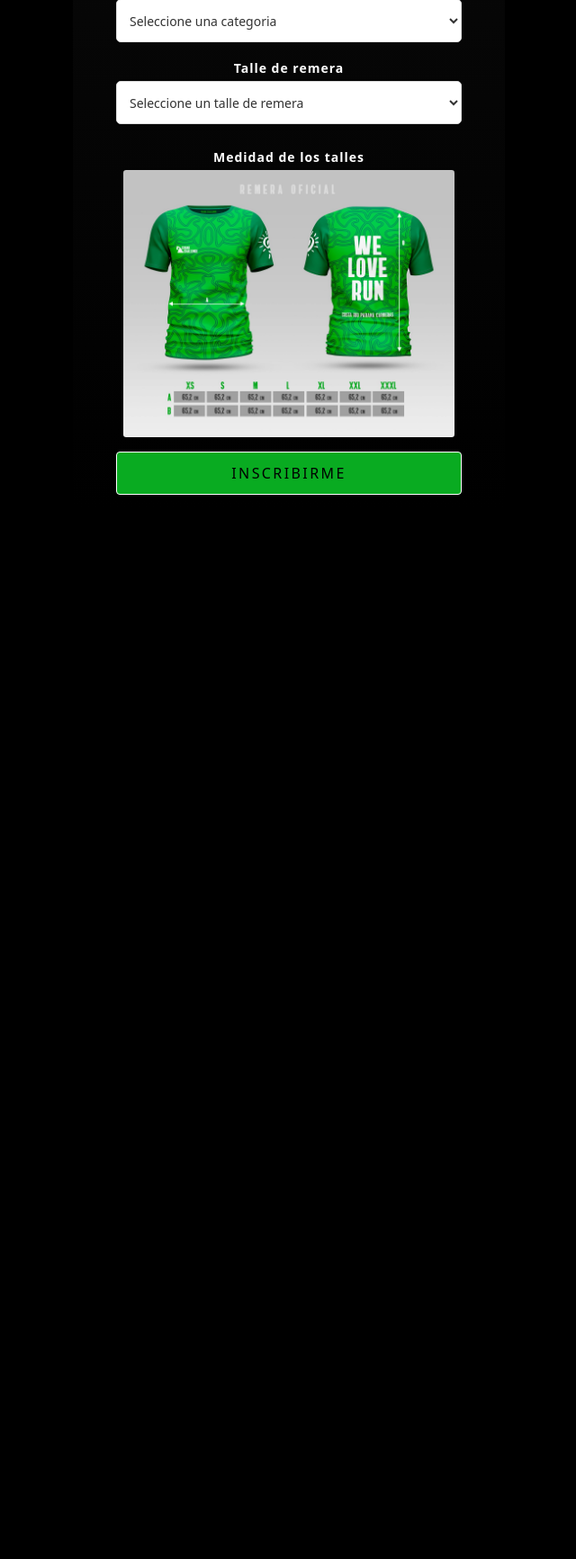
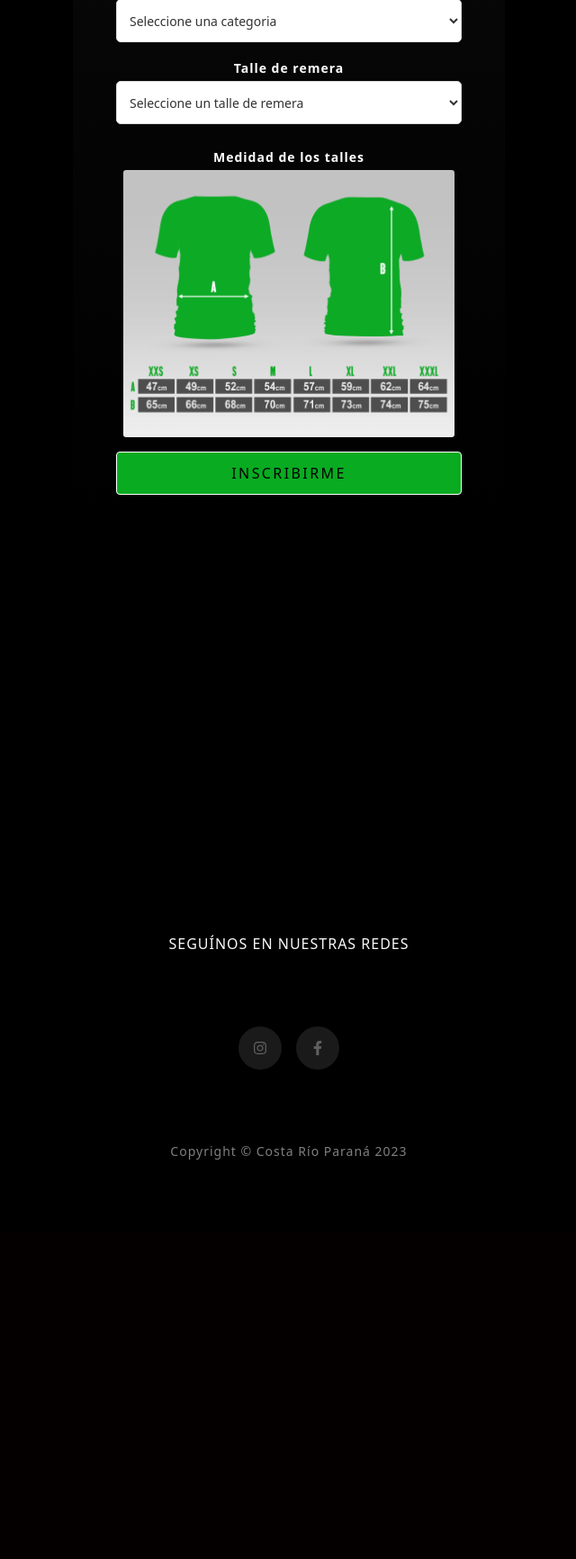
Before and after one commit to gidaszewski/webcrp, a Django app: page /registro/ in a window 1280 px wide. Shown: the part 1227-2960 px from the top of the page at 90% size, without its empty margins (319-959 px from the left). After the commit the page ends 2516 px from the top, so only its background shows below. Run offline with Django 3.2, Linux system fonts and the light colour scheme; some libraries are stand-ins or nearby versions.

Commit message:
Arreglos: imagen talles, formularios y redes

```diff
--- a/Nosotros/static/webcrp/css/formularios.css
+++ b/Nosotros/static/webcrp/css/formularios.css
@@ -143,11 +143,11 @@
 
   .btn-primary {
     color: #000000;
-    background-color: #09AB21;
+    background-color: #67c29c;
     border-color: #ffffff;
   }
   .btn-primary:hover {
-    color: #09AB21;
+    color: #67c29c;
     background-color: #060606;
     border-color: #50817e;
   }
@@ -167,7 +167,7 @@
   }
   .btn-primary:disabled, .btn-primary.disabled {
     color: #000000;
-    background-color: #09AB21;
+    background-color: #67c29c;
     border-color: #ffffff;
   }
   button {
--- a/Registro/models.py
+++ b/Registro/models.py
@@ -2,7 +2,7 @@
 
 # Create your models here.
 tipos_categorias = [
-    (0, 'Seleccione una categoria'),
+    ("", 'Seleccione una categoria'),
     (1, 'Edad: 15-20 años'),
     (2, 'Edad: 20-25 años'),
     (3, 'Edad: 25-30 años'),
@@ -16,7 +16,7 @@
     (11, 'Edad: +70 años')
 ]
 tipos_remeras = [
-    (0, 'Seleccione un talle de remera'),
+    ("", 'Seleccione un talle de remera'),
     (1, 'XS'),
     (2, 'S'),
     (3, 'M'),
@@ -24,7 +24,7 @@
     (5, 'XL')
 ]
 tipos_generos = [
-    (0, 'Seleccione su genero'),
+    ("", 'Seleccione su genero'),
     (1, 'Masculino'),
     (2, 'Femenino'),
     (3, 'Otros')
@@ -33,7 +33,7 @@
     nombre = models.CharField(max_length=40, null=True)
     apellido = models.CharField(max_length=40, null=True)
     genero = models.CharField(max_length=40, null=True,
-            choices=tipos_generos, default=0)
+            choices=tipos_generos, default="")
     fecha_de_nacimiento = models.DateField(null=True)
     pais = models.CharField(max_length=40, null=True)
     estado = models.CharField(max_length=40, null=True)
@@ -41,7 +41,7 @@
     telefono = models.IntegerField(null=True)
     grupo_de_running = models.CharField(max_length=40, null=True)
     talle_de_remera = models.CharField(max_length=40, null=True,
-            choices=tipos_remeras, default=0)
+            choices=tipos_remeras, default="")
     categoria  = models.CharField(max_length=40, null=True,
-            choices=tipos_categorias, default=0)
+            choices=tipos_categorias, default="")
     email=models.EmailField()
--- a/Registro/templates/Registro/registro.html
+++ b/Registro/templates/Registro/registro.html
@@ -24,7 +24,7 @@
                 <h1 class="mx-auto my-0 text-uppercase"
                     >CHANÁ CHALLENGE</h1>
 
-                <form method="post" action="{% url 'completado' %}">
+                <form method="post" action="{% url 'completado' %}" enctype="multipart/form-data">
                     {% csrf_token %}
                     <div class="d-flex justify-content-center">
                         <div class="pe-5 ps-5 rounded text-secondary shadow" style="width: 30rem; background: linear-gradient(to bottom, #43434338, black);">
@@ -81,7 +81,7 @@
                                 {{ form.talle_de_remera }}
                             </div> <br>
                             <label>Medidad de los talles</label>
-                            <img class="foto-remera" src="{% static 'webcrp/images/foto_remera.jpg' %}" alt="foto_remera">
+                            <img class="foto-remera" src="{% static 'webcrp/images/foto_remera.png' %}" alt="foto_remera">
                             <div class="d-flex gap-2 justify-content-center mt-3 mb-3">
                                 <input type="submit" class="btn btn-primary" value="Inscribirme">
                             </div>
@@ -91,7 +91,7 @@
             </div>
         </div>
     </div>
-    <section class="contact-section bg-black" style="height: 250vh;">
+    <section class="contact-section bg-black" style="height: 150vh;">
         <div class="container px-4 px-lg-5">
             <div class="social d-flex justify-content-center">
             </div>
@@ -101,6 +101,33 @@
     <footer class="footer bg-black small text-center text-white-50">
         <div class="container divpx-4 px-lg-5"></div>
     </footer>
+    <section style="margin-top: 0;" class="contact-section bg-black">
+        <div class="container px-4 px-lg-5">
+            <p class="text-center text-light mx-auto mt-4 mb-5"
+            >SEGUÍNOS EN NUESTRAS REDES</p>
+            <div class="social d-flex justify-content-center">
+                <a
+                    class="mx-2"
+                    href="https://www.instagram.com/costarioparana_/">
+                    <i class="fab fa-instagram">
+                    </i>
+                </a>
+                <a
+                    class="mx-2"
+                    href="https://www.facebook.com/costarioparana">
+                    <i class="fab fa-facebook-f">
+                    </i>
+                </a>
+            </div>
+        </div>
+    </section>
+    <!-- Footer-->
+    <footer class="footer bg-black small text-center text-white-50">
+        <div class="container px-4 px-lg-5"
+            >Copyright &copy; Costa Río Paraná 2023
+        </div>
+    </footer>
 </section>
 
+
 {% endblock %}
```
Also changed, not shown: Registro/forms.py (+12 -12 lines), Registro/migrations/0001_initial.py, Registro/static/webcrp/images/foto_remera.jpg (deleted), Registro/static/webcrp/images/foto_remera.png (added).
